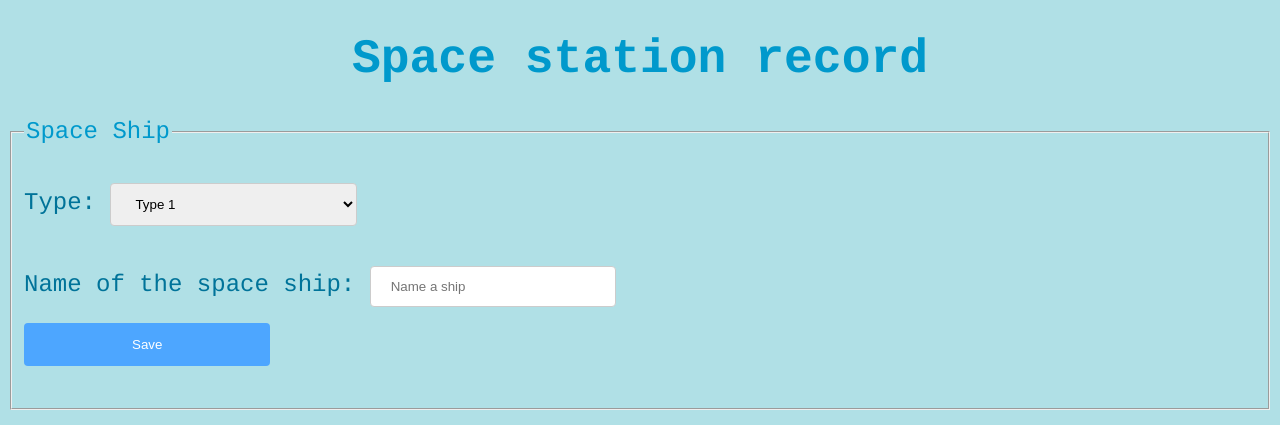
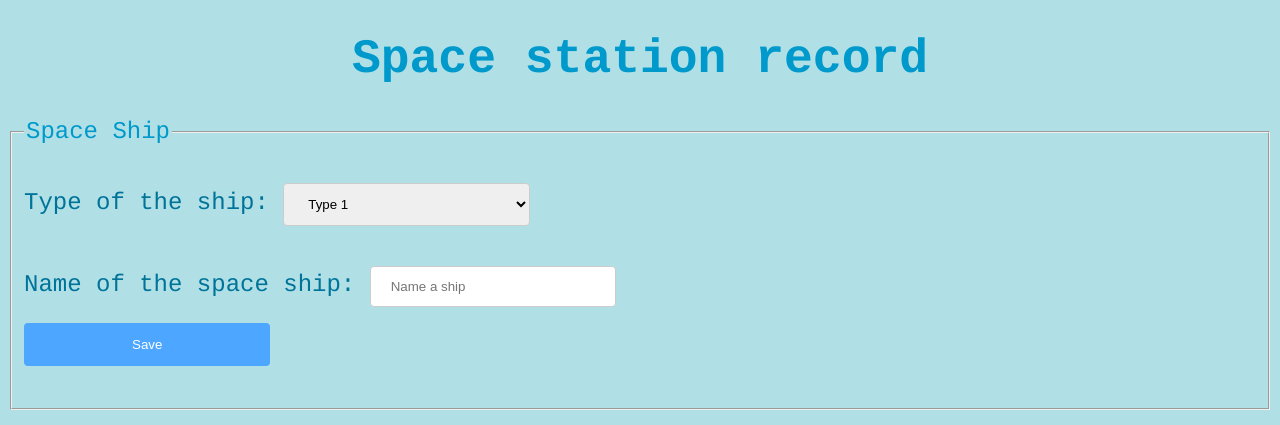
Before and after one commit to mixy9/Space-Station-Database, a PHP site: page / in a window 1280 px wide. Shown: the top 425 px of the page. Run offline with PHP 8.4, Linux system fonts and the light colour scheme; data comes from the database, SQL or seed files in the repository.

Commit message:
Add files via upload

```diff
--- a/include/connect.php
+++ b/include/connect.php
@@ -1,5 +1,4 @@
 <?php
-//connect file
 $dbServername = "localhost";
 $dbUsername = "root";
 $dbPassword = "";
--- a/index.php
+++ b/index.php
@@ -70,7 +70,7 @@ p {
    <form action="include/save.php" method="POST">
     <fieldset>
       <legend> Space Ship </legend>
-      <p>Type:
+      <p>Type of the ship:
 <select id="type" name="type">
 <option value="Type 1">Type 1</option>
 <option value="Type 2">Type 2</option>
```
